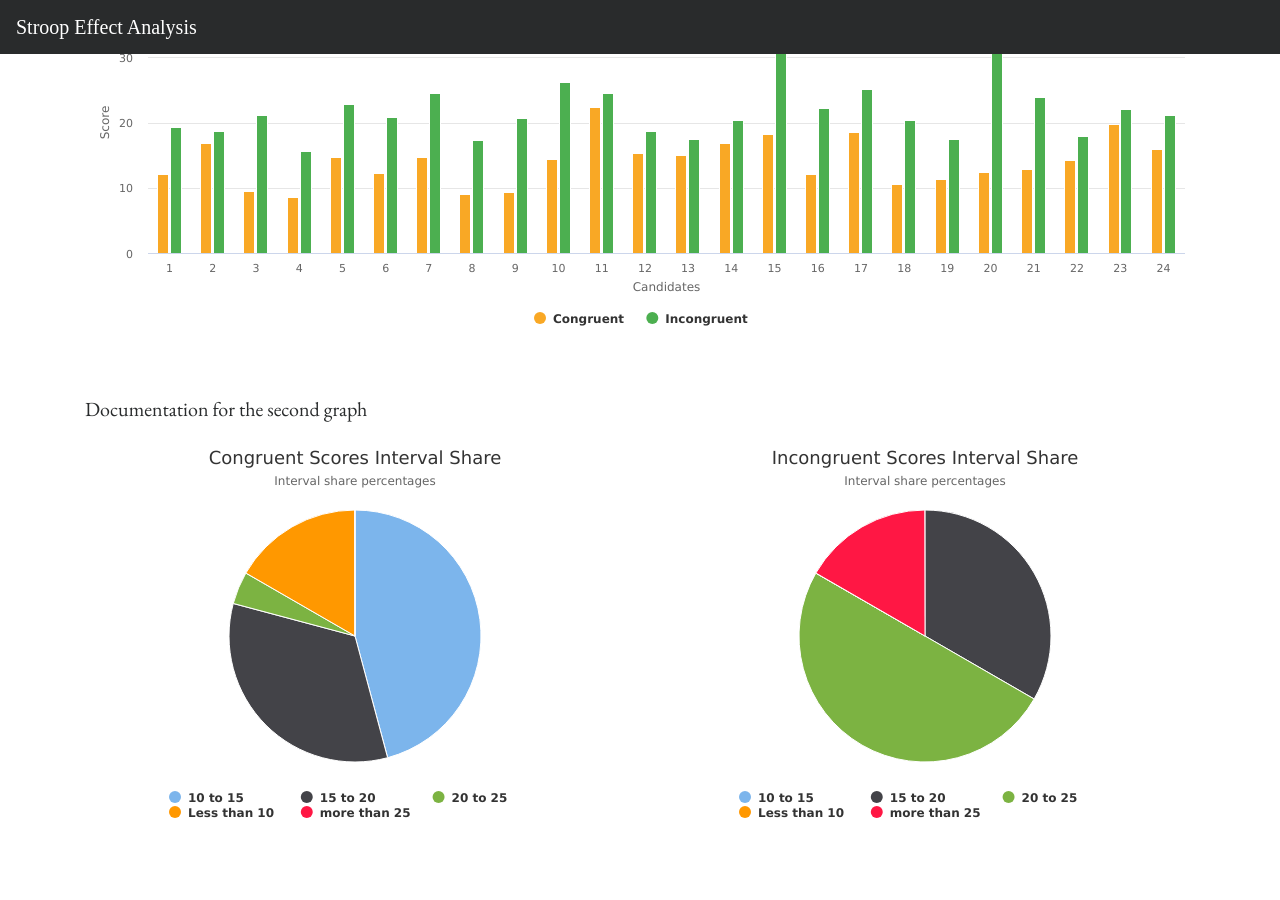
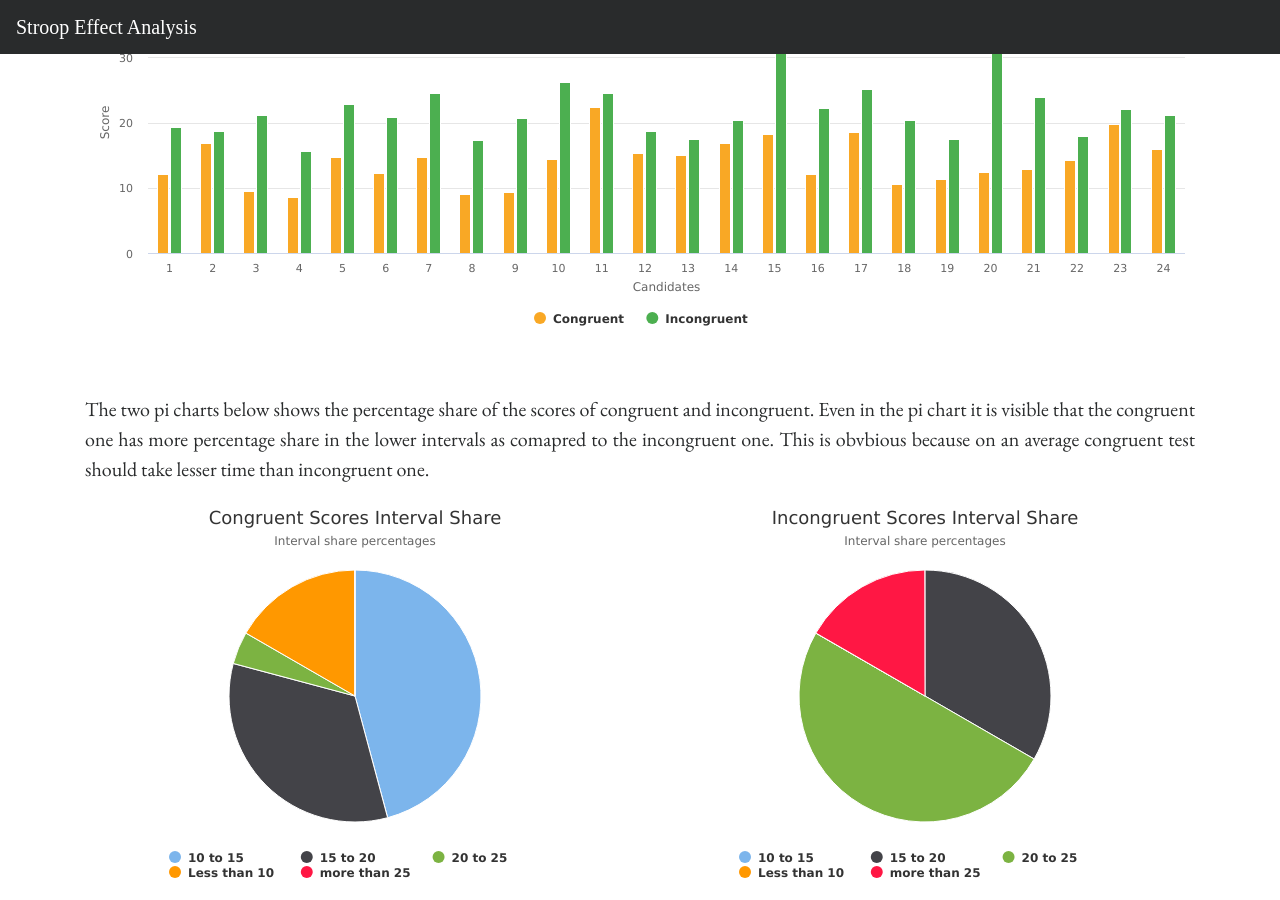
Before and after one commit to MayukhSobo/stroop_effect, a Jekyll site: the page built from visualisation.html, in a window 1280 px wide and 900 px high, scrolled down 537 px. Built offline with Jekyll 4.4.1, drawn with Linux system fonts in a browser that asks for light colours; nearby versions of some CDN libraries; some web fonts are replaced; before the commit the page ends 1377 px from its top, so only the background shows below that.

Commit message:
Added pi chart information in visualisation.html

```diff
--- a/visualisation.html
+++ b/visualisation.html
@@ -34,7 +34,11 @@ layout: default
     <div class="row">
 			<div class="col">
 				<div class="wow zoomIn">
-					<p> Documentation for the second graph </p>
+					<p> The two pi charts below shows the percentage share of the scores
+                    of congruent and incongruent. Even in the pi chart it is visible that
+                    the congruent one has more percentage share in the lower intervals as
+                    comapred to the incongruent one. This is obvbious because on an average
+                    congruent test should take lesser time than incongruent one. </p>
 				</div>
 			</div>
 		</div>
```
